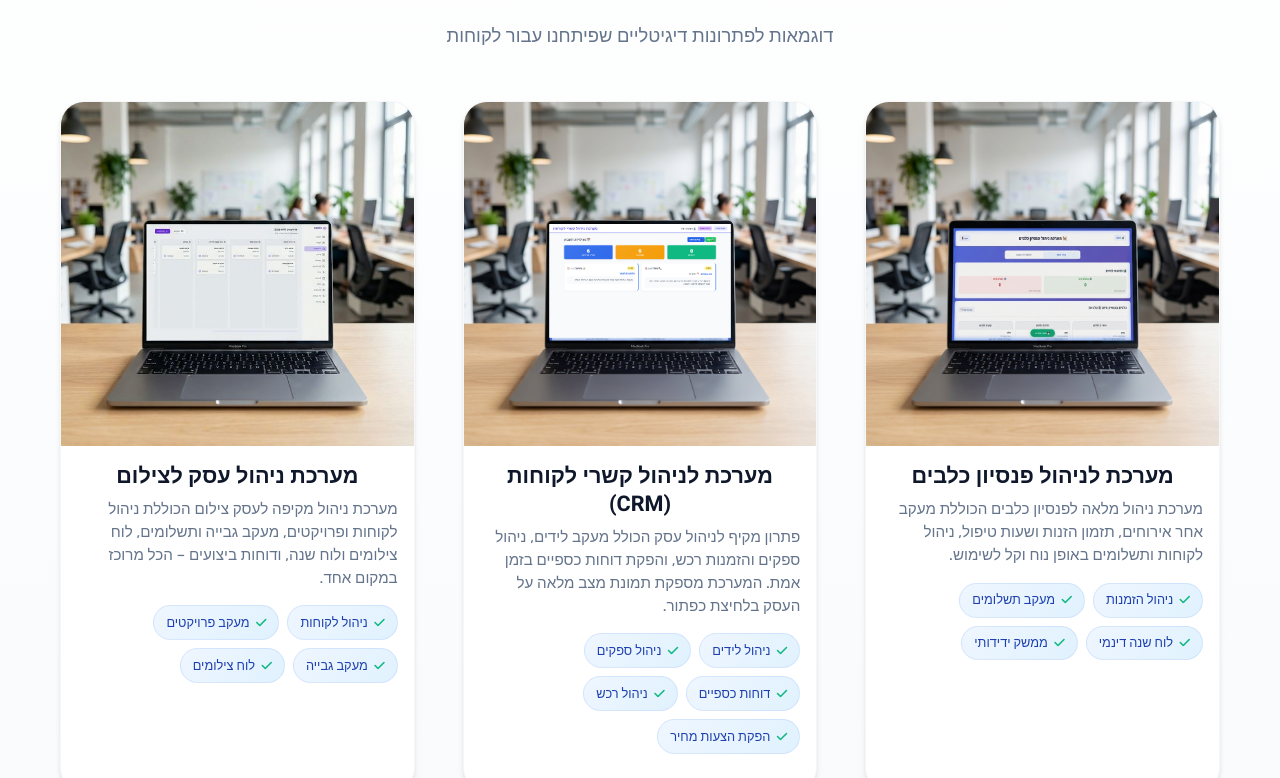
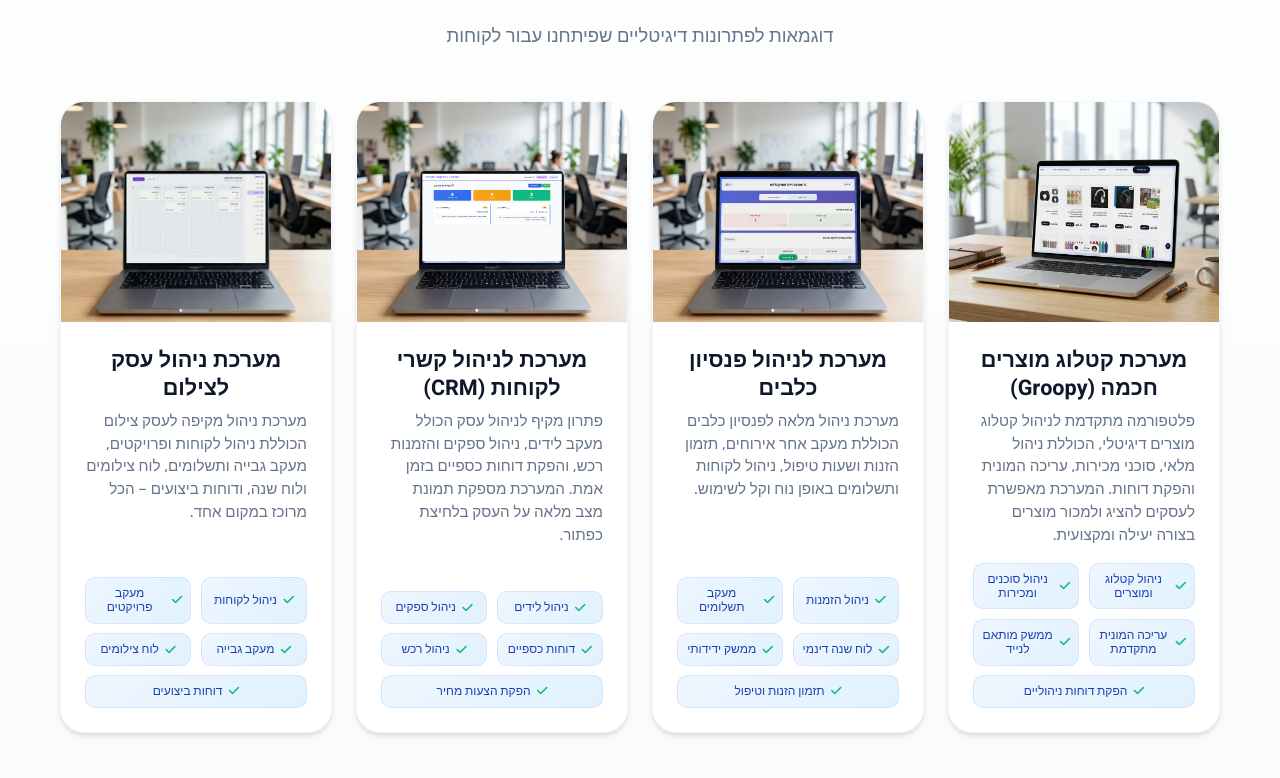
Before and after one commit to shaharsolutions/shahardigitalsolutions, a website: page index.html in a window 1280 px wide. Shown: the part 2535-3313 px from the top of the page. Drawn offline with Linux system fonts and the light colour scheme.

Commit message:
groopy project addition

```diff
--- a/index.html
+++ b/index.html
@@ -144,6 +144,26 @@
             <p class="projects-intro">דוגמאות לפתרונות דיגיטליים שפיתחנו עבור לקוחות</p>
 
             <div class="projects-grid">
+                <!-- Project: Groopy Catalog System -->
+                <div class="project-card reveal">
+                    <div class="project-image">
+                        <img src="groopy-system.png" alt="מערכת קטלוג מוצרים חכמה - Groopy">
+                        <div class="project-overlay">
+                            <span class="project-tag">מערכת קטלוג</span>
+                        </div>
+                    </div>
+                    <div class="project-content">
+                        <h3>מערכת קטלוג מוצרים חכמה (Groopy)</h3>
+                        <p>פלטפורמה מתקדמת לניהול קטלוג מוצרים דיגיטלי, הכוללת ניהול מלאי, סוכני מכירות, עריכה המונית והפקת דוחות. המערכת מאפשרת לעסקים להציג ולמכור מוצרים בצורה יעילה ומקצועית.</p>
+                        <div class="project-features">
+                            <span class="feature-item"><i class="fa-solid fa-check"></i> ניהול קטלוג ומוצרים</span>
+                            <span class="feature-item"><i class="fa-solid fa-check"></i> ניהול סוכנים ומכירות</span>
+                            <span class="feature-item"><i class="fa-solid fa-check"></i> עריכה המונית מתקדמת</span>
+                            <span class="feature-item"><i class="fa-solid fa-check"></i> ממשק מותאם לנייד</span>
+                            <span class="feature-item"><i class="fa-solid fa-check"></i> הפקת דוחות ניהוליים</span>
+                        </div>
+                    </div>
+                </div>
                 <!-- Project 1: Dog Pension System -->
                 <div class="project-card reveal">
                     <div class="project-image">
@@ -160,6 +180,7 @@
                             <span class="feature-item"><i class="fa-solid fa-check"></i> מעקב תשלומים</span>
                             <span class="feature-item"><i class="fa-solid fa-check"></i> לוח שנה דינמי</span>
                             <span class="feature-item"><i class="fa-solid fa-check"></i> ממשק ידידותי</span>
+                            <span class="feature-item"><i class="fa-solid fa-check"></i> תזמון הזנות וטיפול</span>
                         </div>
                     </div>
                 </div>
@@ -199,6 +220,7 @@
                             <span class="feature-item"><i class="fa-solid fa-check"></i> מעקב פרויקטים</span>
                             <span class="feature-item"><i class="fa-solid fa-check"></i> מעקב גבייה</span>
                             <span class="feature-item"><i class="fa-solid fa-check"></i> לוח צילומים</span>
+                            <span class="feature-item"><i class="fa-solid fa-check"></i> דוחות ביצועים</span>
                         </div>
                     </div>
                 </div>
--- a/style.css
+++ b/style.css
@@ -476,10 +476,22 @@ img {
 }
 
 .projects-grid {
-    display: flex;
-    justify-content: center;
-    gap: 3rem;
+    display: grid;
+    grid-template-columns: repeat(1, 1fr);
+    gap: 1.5rem;
     margin-top: 3rem;
+}
+
+@media (min-width: 640px) {
+    .projects-grid {
+        grid-template-columns: repeat(2, 1fr);
+    }
+}
+
+@media (min-width: 1024px) {
+    .projects-grid {
+        grid-template-columns: repeat(4, 1fr);
+    }
 }
 
 .project-card {
@@ -491,8 +503,8 @@ img {
     border: 1px solid rgba(0,0,0,0.03);
     display: flex;
     flex-direction: column;
-    max-width: 450px;
-    width: 100%;
+    height: 100%;
+    min-height: 620px; /* Ensure consistency across different rows */
 }
 
 .project-card:hover {
@@ -503,15 +515,18 @@ img {
 .project-image {
     position: relative;
     width: 100%;
-    flex: 0 0 50%;
+    height: 220px; /* Standardized height */
     overflow: hidden;
-    background: linear-gradient(135deg, #e0f2fe 0%, #dbeafe 100%);
+    background: #f1f5f9;
+    display: flex;
+    align-items: center;
+    justify-content: center;
 }
 
 .project-image img {
     width: 100%;
     height: 100%;
-    object-fit: cover;
+    object-fit: cover; /* Uniform crop for all images */
     transition: transform 0.5s ease;
 }
 
@@ -550,12 +565,10 @@ img {
 }
 
 .project-content {
-    padding: 1rem;
-    padding-bottom: 1.25rem;
+    padding: 1.5rem;
+    flex: 1;
     display: flex;
     flex-direction: column;
-    justify-content: space-between;
-    overflow: hidden;
 }
 
 .project-content h3 {
@@ -573,24 +586,31 @@ img {
 }
 
 .project-features {
-    display: flex;
-    flex-wrap: wrap;
-    gap: 0.5rem;
+    display: grid;
+    grid-template-columns: 1fr 1fr; /* 2 columns for neat badges */
+    gap: 0.6rem;
     margin-top: auto;
 }
 
 .feature-item {
-    display: inline-flex;
+    display: flex;
     align-items: center;
+    justify-content: center;
     gap: 0.4rem;
     background: linear-gradient(135deg, #eff6ff 0%, #e0f2fe 100%);
-    padding: 0.35rem 0.75rem;
-    border-radius: 50px;
-    font-size: 0.8rem;
+    padding: 0.5rem;
+    border-radius: 10px;
+    font-size: 0.75rem; /* Slightly smaller to prevent overflow */
     font-weight: 500;
     color: var(--primary-dark);
     transition: var(--transition);
     border: 1px solid rgba(37, 99, 235, 0.1);
+    text-align: center;
+    line-height: 1.2;
+}
+
+.feature-item:nth-child(5) {
+    grid-column: span 2;
 }
 
 .feature-item:hover {
```
Also changed, not shown: groopy-system.png (added).
